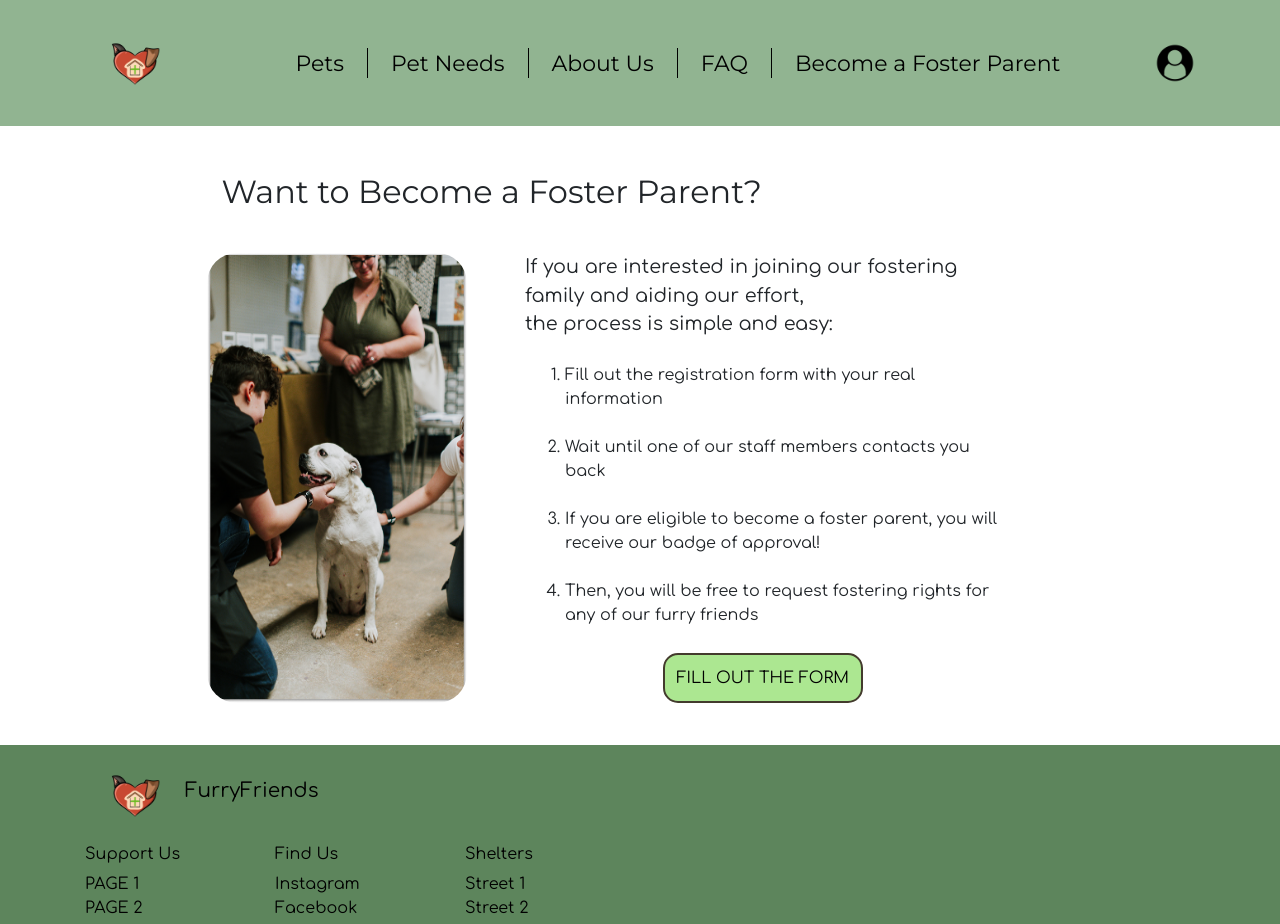
After one commit to GiolenaK/giocapstone, a Django app: page /pets/fosterer/ in a window 1280 px wide. The commit adds this page. Shown: the top 924 px of the page. Run offline with Django 5.2, Linux system fonts and the light colour scheme; some libraries are stand-ins or nearby versions.

Commit message:
become fosterer page done

```diff
--- /dev/null
+++ b/pets/templates/pets/becomefosterer.html
@@ -0,0 +1,74 @@
+{% extends "users/base.html" %}
+{% load static %}
+
+{% block head %}
+<style>
+
+#dog-image{
+    width: 30%;
+    height: auto;
+    border-radius: 30px;
+}
+
+.content{
+    margin-top: 5%;
+    margin-left: 5%;
+    margin-right: 5%;
+}
+
+#info{
+    margin-top: 5%;
+    margin-bottom: 5%;
+}
+
+#steps{
+    margin-left: 5%;
+    justify-items: center;
+}
+
+p{
+    font-size: 1.2em;
+    margin-bottom: 5%;
+}
+
+button{
+    background-color: #ACE791 !important;
+    border-color: #433B2D !important;
+    border-radius:15px !important;
+    border-width: 2px !important;
+    height: 50px;
+    color:black !important;
+    margin-top:5% !important;
+}
+
+
+</style>
+{% endblock %}
+
+
+{% block content %}
+
+    <div class="content">
+        <h2>Want to Become a Foster Parent?</h2>
+        <div id="info" class="row">
+        <img
+            id="dog-image"
+            src="{% static 'pets/images/dogpetting.png' %}"
+            alt="Photo of a person petting a dog"
+            class="w3-round">
+        <div id="steps" class="col-7">
+        <p>If you are interested in joining our fostering family and aiding our effort,<br>the process is simple and easy:</p>
+            <ol>
+                <li>Fill out the registration form with your real information</li>
+                <br>
+                <li>Wait until one of our staff members contacts you back</li>
+                <br>
+                <li>If you are eligible to become a foster parent, you will receive our badge of approval!</li>
+                <br>
+                <li>Then, you will be free to request fostering rights for any of our furry friends</li>
+            </ol>
+            <button class="btn btn-primary">FILL OUT THE FORM</button>
+        </div>
+        </div>
+    </div>
+{% endblock content %}
--- a/pets/templates/pets/petstoxic.html
+++ b/pets/templates/pets/petstoxic.html
@@ -121,7 +121,6 @@
     <h2 class="text-center">Toxic Foods</h2>
     <div class="row justify-content-center">
 
-        <!-- Dogs Column -->
         <div class="col-5 ">
             <h3><u>Dogs</u></h3>
             <div class="position-relative">
@@ -150,7 +149,7 @@
 
 <div class="vl"></div>
 
-        <!-- Cats Column -->
+
         <div class="col-5">
             <h3><u>Cats</u></h3>
             <div class="position-relative">
--- a/pets/urls.py
+++ b/pets/urls.py
@@ -5,4 +5,5 @@ urlpatterns = [
     path('about/', views.pet, name='about'),
     path('needs/', views.needs, name='pet-needs'),
     path('toxic/', views.petstoxic, name='pet-toxic'),
+    path('fosterer/', views.becomefosterer, name='become-fosterer'),
 ]
--- a/pets/views.py
+++ b/pets/views.py
@@ -9,3 +9,6 @@ def needs(request):
 
 def petstoxic(request):
     return render(request, 'pets/petstoxic.html')
+
+def becomefosterer(request):
+    return render(request, 'pets/becomefosterer.html')
```
Also changed, not shown: pets/static/pets/images/dogpetting.png (added).
